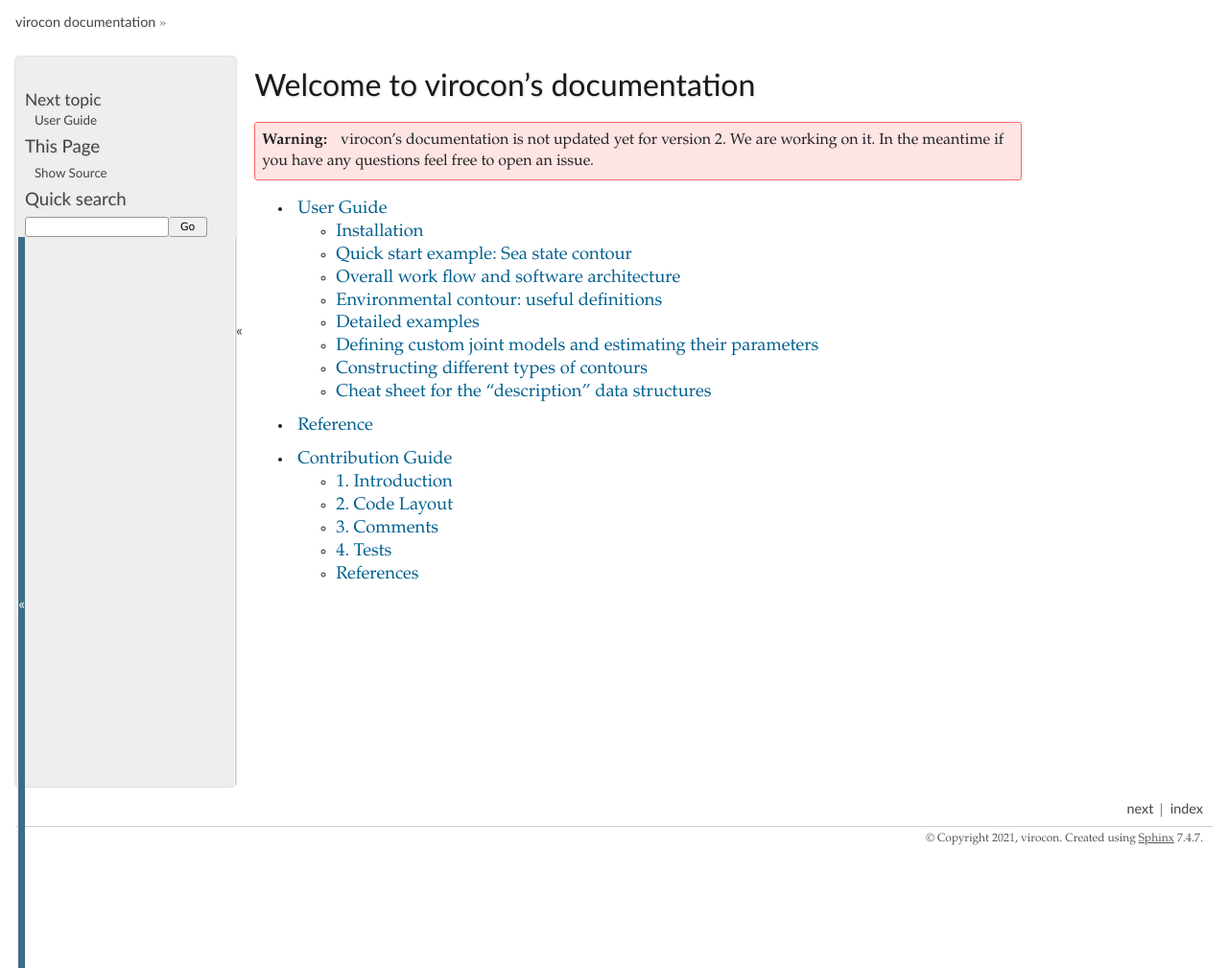
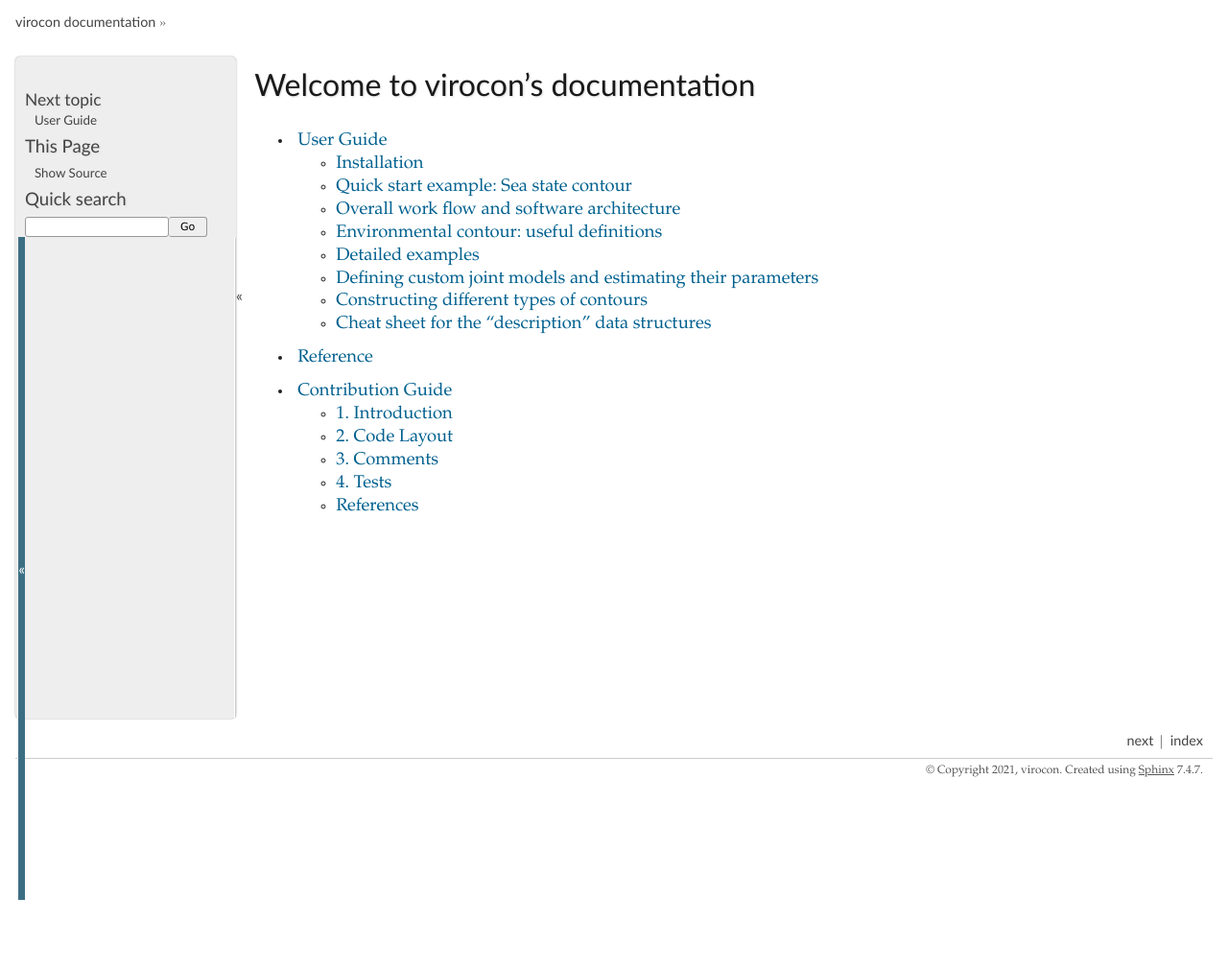
Before and after one commit to virocon-organization/virocon, a Sphinx documentation site: the page built from docs/index.rst, in a window 1280 px wide. Shown: the whole page at 96% size. Built offline with Sphinx 7.4.7, drawn with Linux system fonts in a browser that asks for light colours; after the commit the page ends 938 px from its top, so only the background shows below that.

Commit message:
Remove warning. User guide is updated now.

```diff
--- a/docs/index.rst
+++ b/docs/index.rst
@@ -1,10 +1,6 @@
 
 Welcome to virocon's documentation
 =====================================
-
-.. warning::
-    virocon's documentation is not updated yet for version 2.
-    We are working on it. In the meantime if you have any questions feel free to open an issue.
 
 .. toctree::
    :maxdepth: 2
```
